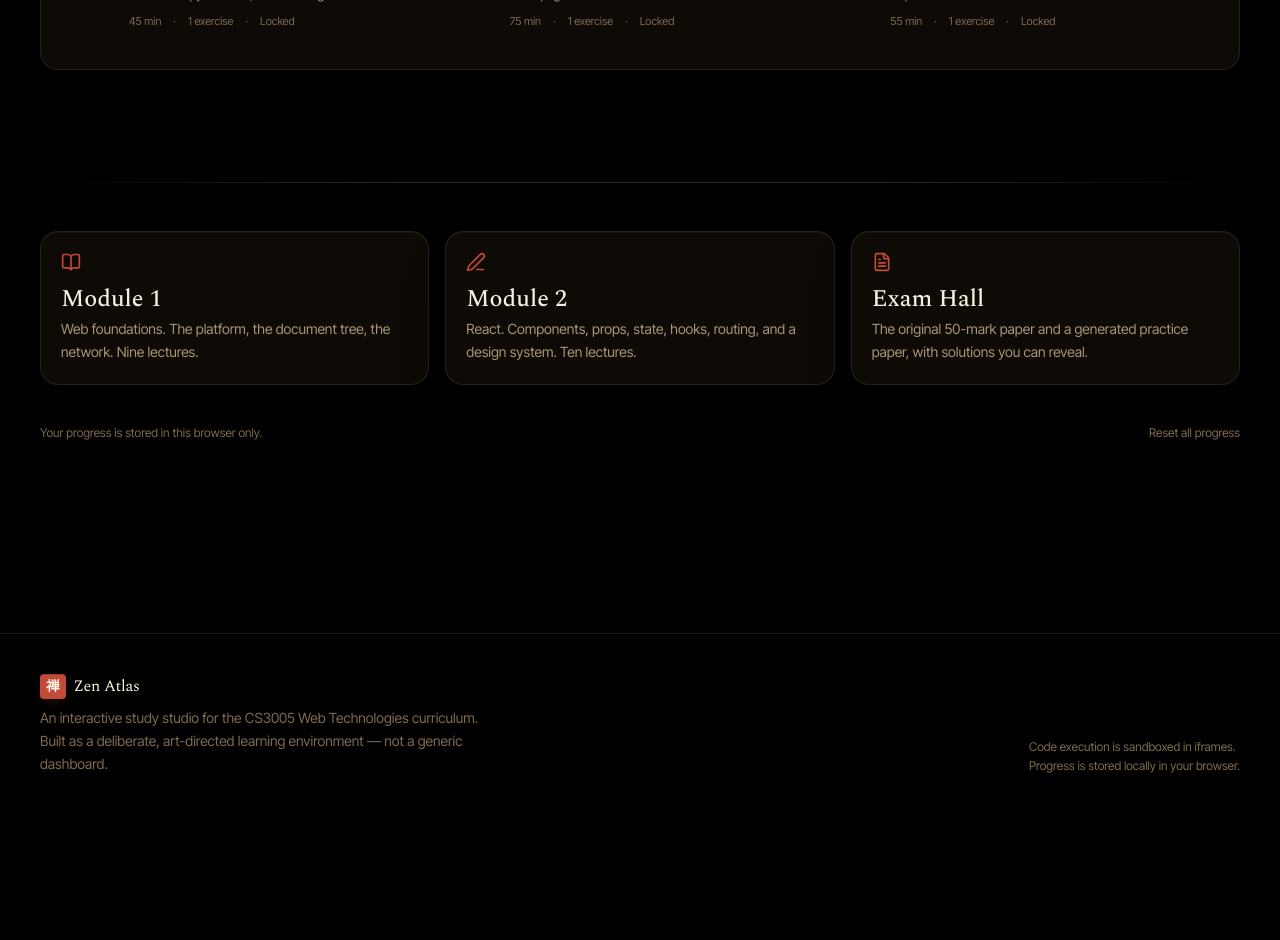
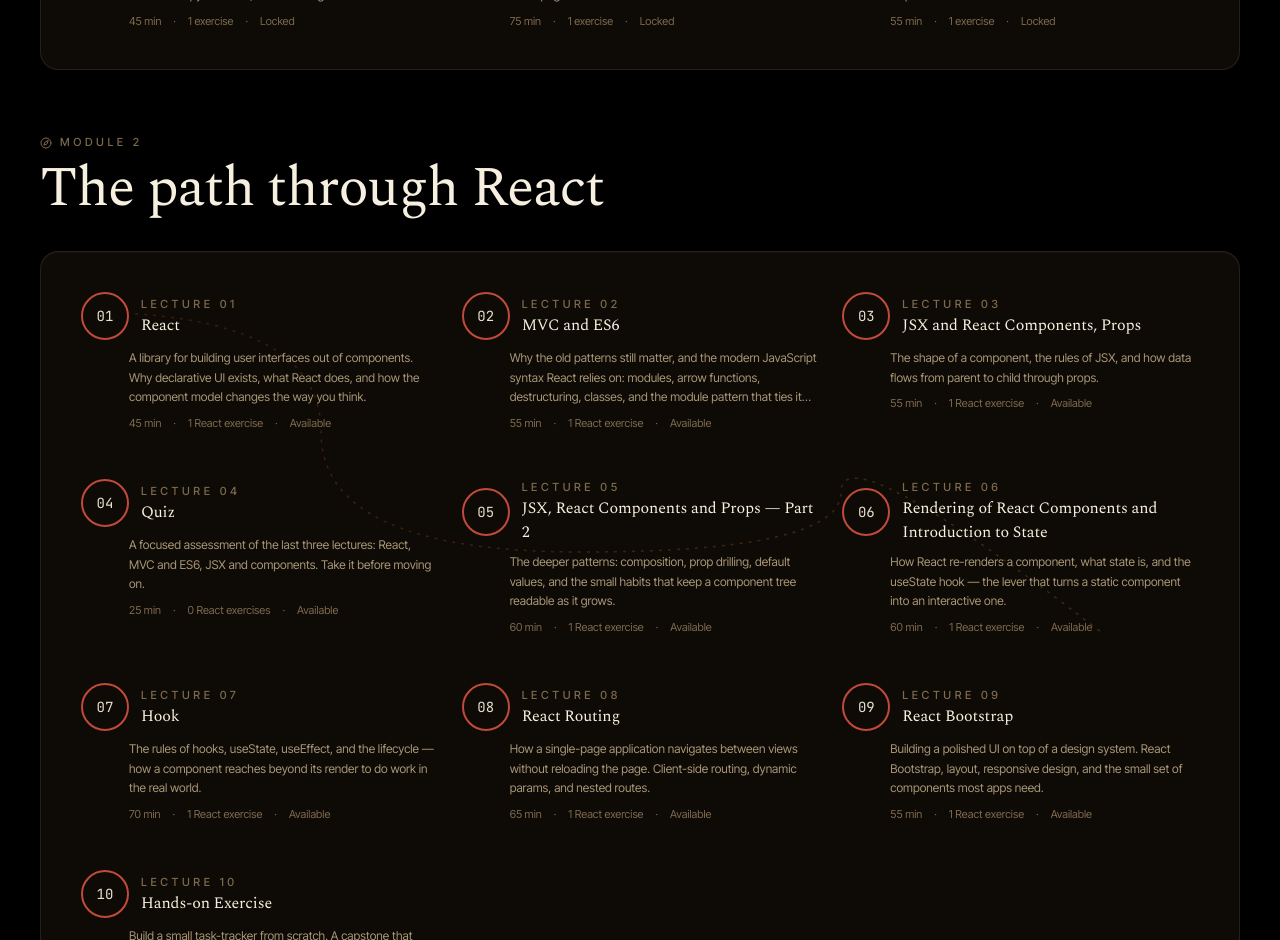
Before and after one commit to TheVijayVignesh/Kodo, a Next.js app: page / in a window 1280 px wide. Shown: the part 1860-2800 px from the top of the page. Before the commit the page ends 2676 px from the top, so only its background shows below. Built offline with nearby package versions, Linux system fonts and the light colour scheme.

Commit message:
feat(home): add Module 2 to header nav, hero button, and path progress

```diff
--- a/src/components/home/HomeView.tsx
+++ b/src/components/home/HomeView.tsx
@@ -69,6 +69,9 @@
             <div className="mt-9 flex flex-wrap items-center gap-3">
               <Link href="/modules/1" className="btn btn-primary btn-lg">
                 Enter Module 1 <ArrowRight size={16} />
+              </Link>
+              <Link href="/modules/2" className="btn btn-primary btn-lg">
+                Enter Module 2 <ArrowRight size={16} />
               </Link>
               <Link href="/exam" className="btn btn-ghost btn-lg">
                 <FileText size={16} /> Exam Hall
@@ -204,18 +207,46 @@
 function PathView() {
   const progress = useAppStore((s) => s.progress);
   return (
-    <section className="container-zen py-16">
-      <div className="text-eyebrow text-fg-faint mb-2 flex items-center gap-2">
-        <Compass size={12} />
-        Learning path
+    <section className="container-zen py-16 space-y-16">
+      <div>
+        <div className="text-eyebrow text-fg-faint mb-2 flex items-center gap-2">
+          <Compass size={12} />
+          Learning path
+        </div>
+        <h2 className="headline-xl mb-8">The path through the course</h2>
+        <PathFlow module={MODULE_1} progress={progress as any} exerciseCounts={EX_COUNTS} baseUrl="/modules/1" />
       </div>
-      <h2 className="headline-xl mb-8">The path through Module 1</h2>
-      <PathFlow progress={progress as any} />
+      <div>
+        <div className="text-eyebrow text-fg-faint mb-2 flex items-center gap-2">
+          <Compass size={12} />
+          Module 2
+        </div>
+        <h2 className="headline-xl mb-8">The path through React</h2>
+        <PathFlow
+          module={MODULE_2}
+          progress={progress as any}
+          exerciseCounts={RE_COUNTS}
+          baseUrl="/modules/1"
+          exerciseLabel="React exercise"
+        />
+      </div>
     </section>
   );
 }
 
-function PathFlow({ progress }: { progress: any }) {
+function PathFlow({
+  module,
+  progress,
+  exerciseCounts,
+  baseUrl,
+  exerciseLabel = "exercise",
+}: {
+  module: typeof MODULE_1;
+  progress: any;
+  exerciseCounts: Record<string, number>;
+  baseUrl: string;
+  exerciseLabel?: string;
+}) {
   return (
     <div className="paper p-6 md:p-10 relative overflow-hidden">
       <svg aria-hidden className="absolute inset-0 w-full h-full pointer-events-none opacity-50">
@@ -234,11 +265,12 @@
         />
       </svg>
       <ol className="relative grid grid-cols-1 md:grid-cols-3 gap-x-6 gap-y-12">
-        {MODULE_1.lectures.map((l) => {
+        {module.lectures.map((l) => {
           const status = getLectureStatus(l.id, progress);
+          const exCount = exerciseCounts[l.id] ?? 0;
           return (
             <li key={l.id} className="relative">
-              <Link href={`/modules/1/${l.id}`} className="block group">
+              <Link href={`${baseUrl}/${l.id}`} className="block group">
                 <div className="flex items-center gap-3 mb-2">
                   <Node status={status} n={l.number} />
                   <div>
@@ -252,7 +284,9 @@
                 <div className="pl-12 mt-2 text-[11px] text-fg-faint flex items-center gap-3">
                   <span>{l.estimatedMinutes} min</span>
                   <span>·</span>
-                  <span>{EX_COUNTS[l.id]} exercise{EX_COUNTS[l.id] === 1 ? "" : "s"}</span>
+                  <span>
+                    {exCount} {exerciseLabel}{exCount === 1 ? "" : "s"}
+                  </span>
                   <span>·</span>
                   <span className="capitalize">{status.replace("_", " ")}</span>
                 </div>
--- a/src/components/nav/SiteNav.tsx
+++ b/src/components/nav/SiteNav.tsx
@@ -9,6 +9,7 @@
 const LINKS = [
   { href: "/", label: "Studio" },
   { href: "/modules/1", label: "Module 1" },
+  { href: "/modules/2", label: "Module 2" },
   { href: "/exam", label: "Exam Hall" },
   { href: "/sources", label: "Sources" },
 ];
```
